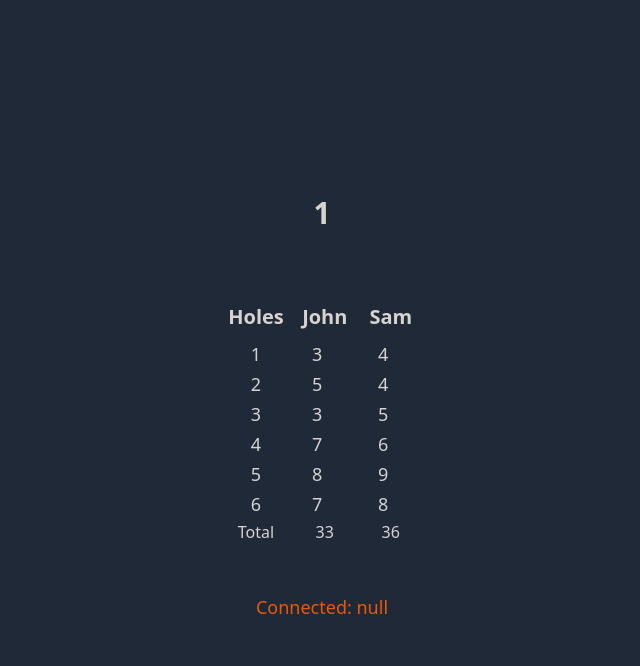
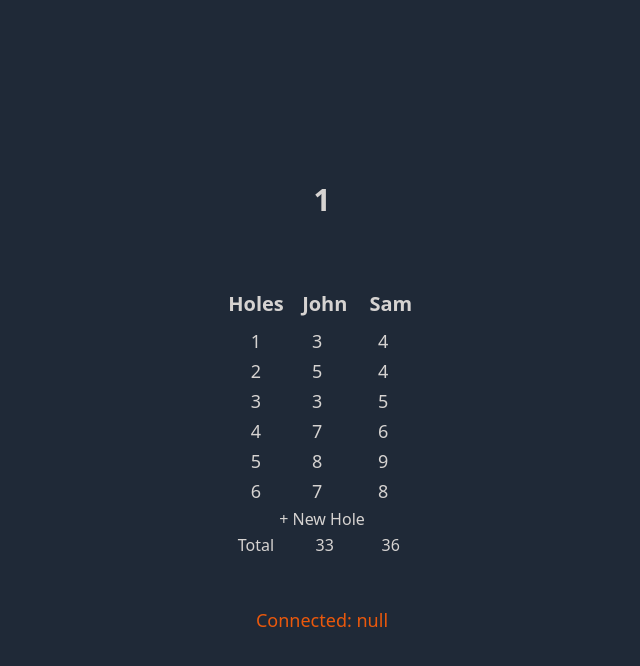
Before and after one commit to mrsomia/golf-card, a React (Vite) app in the folder react-front-end/: page /room/1 in a window 1280 px wide. Both pictures are taken after typing "Sample" into the empty fields and a click on the input "Join". Shown: the top 666 px of the page, without its empty margins (318-958 px from the left). Built offline with nearby package versions, Linux system fonts and the light colour scheme; no server answers.

Commit message:
Feat: adds react query and create hole button

```diff
--- a/react-front-end/package.json
+++ b/react-front-end/package.json
@@ -10,6 +10,7 @@
   "dependencies": {
     "react": "^18.2.0",
     "react-dom": "^18.2.0",
+    "react-query": "^3.39.3",
     "react-router-dom": "^6.4.3",
     "socket.io-client": "^4.5.3",
     "zod": "^3.20.2"
--- a/react-front-end/src/pages/Room.tsx
+++ b/react-front-end/src/pages/Room.tsx
@@ -9,6 +9,8 @@ function Room() {
     const [socket, setSocket] = useState<null | Socket>(null)
     const [isConnected, setIsConnected] = useState<boolean | null>(socket ? socket.connected : null);
     const [username, setUsername] = useState("");
+    const [creatingHole, setCreatingHole] = useState(false)
+    const [newPar, setNewPar] = useState(0)
     const navigate = useNavigate()
 
     const [state, dispatch] = useReducer(roomReducer, initialState)
@@ -129,6 +131,25 @@ function Room() {
                 ))}
               </tr>
             ))}
+            {creatingHole && state ? (
+              <tr>
+                <td>{(state?.holes.at(-1)?.number ?? 0) + 1}</td>
+                <td>
+                  <input
+                      className="bg-gray-800 w-16 text-center"
+                      onChange={(e) => setNewPar(Number(e.target.value))}
+                      value={newPar || ""}
+                      type="number"
+                      />
+                </td>
+              </tr>
+            ) : (
+            <tr>
+              <td colSpan={100} className="text-center">
+                <button onClick={() => setCreatingHole(true)}>+ New Hole</button>
+              </td>
+            </tr>
+            )}
           </tbody>
 
           <tfoot>
```
Also changed, not shown: 1 other file (tests, documents, lock files or other folders).
